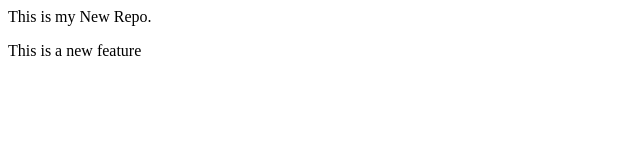
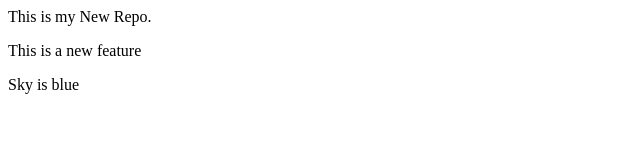
Before and after one commit to Kalyanjsr123/LocalRepo, a plain HTML site: page index.html in a window 1280 px wide. Shown: the full height of the page, 0-640 px from the left. Drawn offline with Linux system fonts and the light colour scheme.

Commit message:
new line added

```diff
--- a/index.html
+++ b/index.html
@@ -1,2 +1,3 @@
 <p>This is my New Repo.</p>
 <p> This is a new feature<p>
+<p> Sky is blue</p>
```
